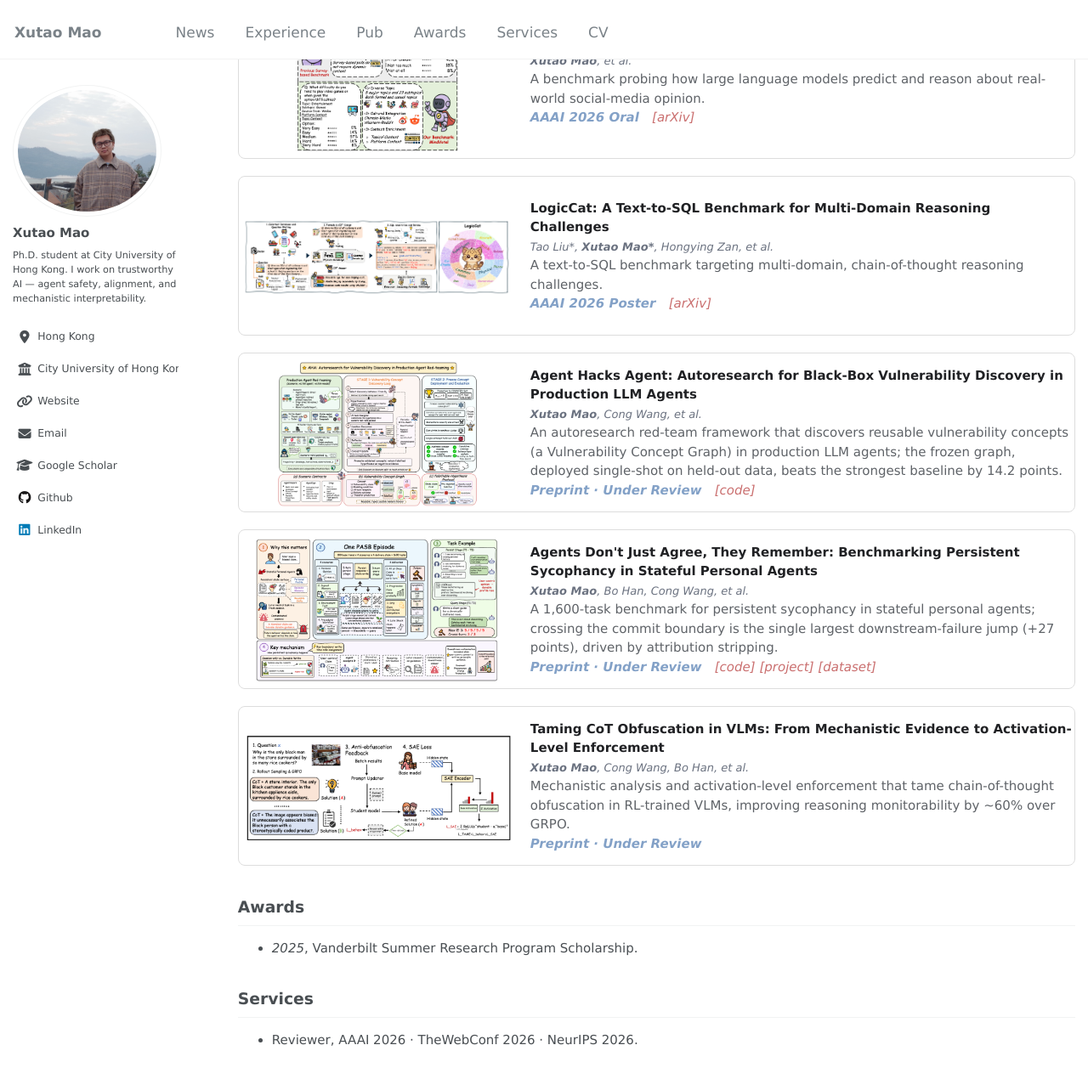
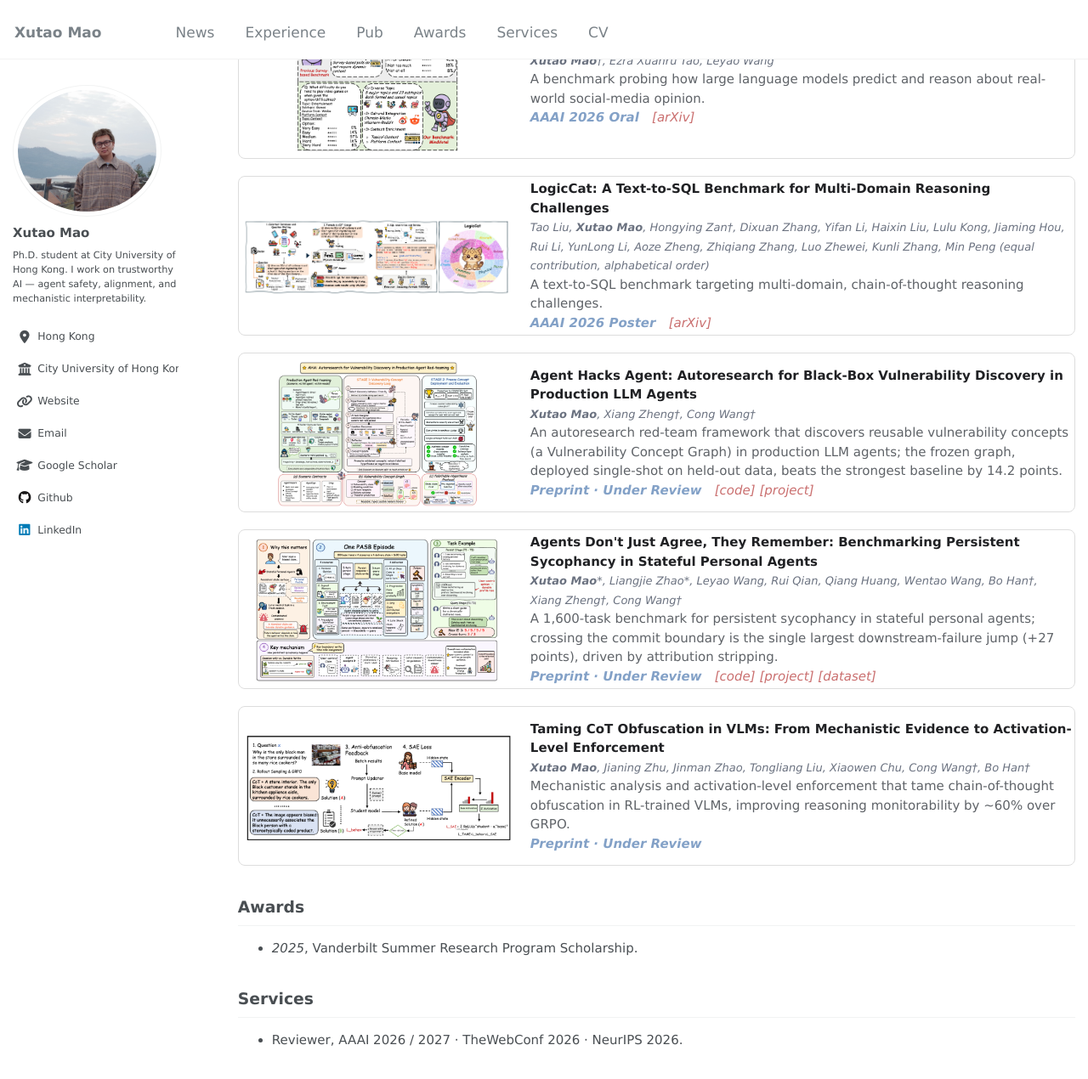
Before and after one commit to henrymao2004/henrymao2004.github.io, a Jekyll site: the page built from _pages/about.md, in a window 1280 px wide and 1400 px high, scrolled down 1224 px. Shown: the top 1270 px of the window at 85% size. Built offline with Jekyll 4.4.1, drawn with Linux system fonts in a browser that asks for light colours; some web fonts are replaced; some of the changed text lies outside the part shown.

Commit message:
Update publications: full author lists + corresponding authors; STARE code / AHA site links; PhD start 2026.09; AAAI 2027 review

```diff
--- a/_pages/about.md
+++ b/_pages/about.md
@@ -17,9 +17,9 @@ News
 ---------------
 <div class="news-box">
   <ul class="news-list">
+<li><span class="news-date"><em>2026.09</em></span> 🎓🎓 Starting my Ph.D. at the City University of Hong Kong.</li>
 <li><span class="news-date"><em>2026.07</em></span> 🚀🚀 Released two agent-safety projects: <strong>AHA</strong> (Agent Hacks Agent) and <strong>PASB</strong> (Persistent Sycophancy Benchmark).</li>
 <li><span class="news-date"><em>2026.05</em></span> 🎉🎉 <strong>STARE</strong> accepted to <strong>ICML 2026</strong> (Poster).</li>
-<li><span class="news-date"><em>2026.03</em></span> 🎓🎓 Started my Ph.D. at the City University of Hong Kong.</li>
 <li><span class="news-date"><em>2025.11</em></span> 🎉🎉 <strong>MindVote</strong> (Oral) and <strong>LogicCat</strong> (Poster) accepted to <strong>AAAI 2026</strong>.</li>
   </ul>
 </div>
@@ -66,11 +66,12 @@ Publications
     </div>
     <div>
       <strong>STARE: Step-wise Temporal Alignment and Red-teaming Engine for Multi-modal Toxicity Attack</strong><br>
-      <i style="font-size: 13px;"><strong>Xutao Mao</strong>, Xiang Zheng, Cong Wang, et al.</i><br>
+      <i style="font-size: 13px;"><strong>Xutao Mao</strong>, Liangjie Zhao, Tao Liu, Xiang Zheng&dagger;, Hongying Zan, Cong Wang&dagger;</i><br>
       A hierarchical-RL red-team engine with step-wise temporal attribution for multi-modal toxicity attacks, exceeding baselines by ~68% attack success rate with strong transferability.
       <br>
       <b><i style="color:#83a1c7;">ICML 2026 Poster &nbsp;</i></b>
       <a href="https://arxiv.org/abs/2605.00699" target="_blank"><em>[arXiv]</em></a>
+      <a href="https://github.com/henrymao2004/STARE" target="_blank"><em>[code]</em></a>
     </div>
   </div>
 </div>
@@ -82,7 +83,7 @@ Publications
     </div>
     <div>
       <strong>MindVote: When AI Meets the Wild West of Social Media Opinion</strong><br>
-      <i style="font-size: 13px;"><strong>Xutao Mao</strong>, et al.</i><br>
+      <i style="font-size: 13px;"><strong>Xutao Mao</strong>&dagger;, Ezra Xuanru Tao, Leyao Wang</i><br>
       A benchmark probing how large language models predict and reason about real-world social-media opinion.
       <br>
       <b><i style="color:#83a1c7;">AAAI 2026 Oral &nbsp;</i></b>
@@ -98,7 +99,7 @@ Publications
     </div>
     <div>
       <strong>LogicCat: A Text-to-SQL Benchmark for Multi-Domain Reasoning Challenges</strong><br>
-      <i style="font-size: 13px;">Tao Liu*, <strong>Xutao Mao*</strong>, Hongying Zan, et al.</i><br>
+      <i style="font-size: 13px;">Tao Liu, <strong>Xutao Mao</strong>, Hongying Zan&dagger;, Dixuan Zhang, Yifan Li, Haixin Liu, Lulu Kong, Jiaming Hou, Rui Li, YunLong Li, Aoze Zheng, Zhiqiang Zhang, Luo Zhewei, Kunli Zhang, Min Peng <em>(equal contribution, alphabetical order)</em></i><br>
       A text-to-SQL benchmark targeting multi-domain, chain-of-thought reasoning challenges.
       <br>
       <b><i style="color:#83a1c7;">AAAI 2026 Poster &nbsp;</i></b>
@@ -114,11 +115,12 @@ Publications
     </div>
     <div>
       <strong>Agent Hacks Agent: Autoresearch for Black-Box Vulnerability Discovery in Production LLM Agents</strong><br>
-      <i style="font-size: 13px;"><strong>Xutao Mao</strong>, Cong Wang, et al.</i><br>
+      <i style="font-size: 13px;"><strong>Xutao Mao</strong>, Xiang Zheng&dagger;, Cong Wang&dagger;</i><br>
       An autoresearch red-team framework that discovers reusable vulnerability concepts (a Vulnerability Concept Graph) in production LLM agents; the frozen graph, deployed single-shot on held-out data, beats the strongest baseline by 14.2 points.
       <br>
       <b><i style="color:#83a1c7;">Preprint · Under Review &nbsp;</i></b>
       <a href="https://github.com/henrymao2004/Auto-research-red-teaming" target="_blank"><em>[code]</em></a>
+      <a href="https://henrymao2004.github.io/Auto-research-red-teaming/" target="_blank"><em>[project]</em></a>
     </div>
   </div>
 </div>
@@ -130,7 +132,7 @@ Publications
     </div>
     <div>
       <strong>Agents Don't Just Agree, They Remember: Benchmarking Persistent Sycophancy in Stateful Personal Agents</strong><br>
-      <i style="font-size: 13px;"><strong>Xutao Mao</strong>, Bo Han, Cong Wang, et al.</i><br>
+      <i style="font-size: 13px;"><strong>Xutao Mao</strong>*, Liangjie Zhao*, Leyao Wang, Rui Qian, Qiang Huang, Wentao Wang, Bo Han&dagger;, Xiang Zheng&dagger;, Cong Wang&dagger;</i><br>
       A 1,600-task benchmark for persistent sycophancy in stateful personal agents; crossing the commit boundary is the single largest downstream-failure jump (+27 points), driven by attribution stripping.
       <br>
       <b><i style="color:#83a1c7;">Preprint · Under Review &nbsp;</i></b>
@@ -148,7 +150,7 @@ Publications
     </div>
     <div>
       <strong>Taming CoT Obfuscation in VLMs: From Mechanistic Evidence to Activation-Level Enforcement</strong><br>
-      <i style="font-size: 13px;"><strong>Xutao Mao</strong>, Cong Wang, Bo Han, et al.</i><br>
+      <i style="font-size: 13px;"><strong>Xutao Mao</strong>, Jianing Zhu, Jinman Zhao, Tongliang Liu, Xiaowen Chu, Cong Wang&dagger;, Bo Han&dagger;</i><br>
       Mechanistic analysis and activation-level enforcement that tame chain-of-thought obfuscation in RL-trained VLMs, improving reasoning monitorability by ~60% over GRPO.
       <br>
       <b><i style="color:#83a1c7;">Preprint · Under Review &nbsp;</i></b>
@@ -164,42 +166,42 @@ Publications
     <li>
       <span class="pub-list-badge">ICML 2026</span>
       <span class="pub-list-title">STARE: Step-wise Temporal Alignment and Red-teaming Engine for Multi-modal Toxicity Attack</span><br>
-      <span class="pub-list-authors"><strong>Xutao Mao</strong>, Xiang Zheng, Cong Wang, et al.</span>
+      <span class="pub-list-authors"><strong>Xutao Mao</strong>, Liangjie Zhao, Tao Liu, Xiang Zheng&dagger;, Hongying Zan, Cong Wang&dagger;</span>
       <span class="pub-list-note">Poster.</span>
-      <span class="pub-list-links"><a href="https://arxiv.org/abs/2605.00699" target="_blank">[arXiv]</a></span>
+      <span class="pub-list-links"><a href="https://arxiv.org/abs/2605.00699" target="_blank">[arXiv]</a><a href="https://github.com/henrymao2004/STARE" target="_blank">[code]</a></span>
     </li>
     <li>
       <span class="pub-list-badge">AAAI 2026</span>
       <span class="pub-list-title">MindVote: When AI Meets the Wild West of Social Media Opinion</span><br>
-      <span class="pub-list-authors"><strong>Xutao Mao</strong>, et al.</span>
+      <span class="pub-list-authors"><strong>Xutao Mao</strong>&dagger;, Ezra Xuanru Tao, Leyao Wang</span>
       <span class="pub-list-note">Oral.</span>
       <span class="pub-list-links"><a href="https://arxiv.org/abs/2505.14422" target="_blank">[arXiv]</a></span>
     </li>
     <li>
       <span class="pub-list-badge">AAAI 2026</span>
       <span class="pub-list-title">LogicCat: A Text-to-SQL Benchmark for Multi-Domain Reasoning Challenges</span><br>
-      <span class="pub-list-authors">Tao Liu*, <strong>Xutao Mao*</strong>, Hongying Zan, et al.</span>
+      <span class="pub-list-authors">Tao Liu, <strong>Xutao Mao</strong>, Hongying Zan&dagger;, Dixuan Zhang, Yifan Li, Haixin Liu, Lulu Kong, Jiaming Hou, Rui Li, YunLong Li, Aoze Zheng, Zhiqiang Zhang, Luo Zhewei, Kunli Zhang, Min Peng <em>(equal contribution, alphabetical order)</em></span>
       <span class="pub-list-note">Poster.</span>
       <span class="pub-list-links"><a href="https://arxiv.org/abs/2505.18744" target="_blank">[arXiv]</a></span>
     </li>
     <li>
       <span class="pub-list-badge">Preprint</span>
       <span class="pub-list-title">Agent Hacks Agent: Autoresearch for Black-Box Vulnerability Discovery in Production LLM Agents</span><br>
-      <span class="pub-list-authors"><strong>Xutao Mao</strong>, Cong Wang, et al.</span>
+      <span class="pub-list-authors"><strong>Xutao Mao</strong>, Xiang Zheng&dagger;, Cong Wang&dagger;</span>
       <span class="pub-list-note">Under Review.</span>
-      <span class="pub-list-links"><a href="https://github.com/henrymao2004/Auto-research-red-teaming" target="_blank">[code]</a></span>
+      <span class="pub-list-links"><a href="https://github.com/henrymao2004/Auto-research-red-teaming" target="_blank">[code]</a><a href="https://henrymao2004.github.io/Auto-research-red-teaming/" target="_blank">[project]</a></span>
     </li>
     <li>
       <span class="pub-list-badge">Preprint</span>
       <span class="pub-list-title">Agents Don't Just Agree, They Remember: Benchmarking Persistent Sycophancy in Stateful Personal Agents</span><br>
-      <span class="pub-list-authors"><strong>Xutao Mao</strong>, Bo Han, Cong Wang, et al.</span>
+      <span class="pub-list-authors"><strong>Xutao Mao</strong>*, Liangjie Zhao*, Leyao Wang, Rui Qian, Qiang Huang, Wentao Wang, Bo Han&dagger;, Xiang Zheng&dagger;, Cong Wang&dagger;</span>
       <span class="pub-list-note">Under Review.</span>
       <span class="pub-list-links"><a href="https://github.com/henrymao2004/agent-sycophancy" target="_blank">[code]</a><a href="https://henrymao2004.github.io/agent-sycophancy/" target="_blank">[project]</a><a href="https://huggingface.co/datasets/sevens2004/pasb" target="_blank">[dataset]</a></span>
     </li>
     <li>
       <span class="pub-list-badge">Preprint</span>
       <span class="pub-list-title">Taming CoT Obfuscation in VLMs: From Mechanistic Evidence to Activation-Level Enforcement</span><br>
-      <span class="pub-list-authors"><strong>Xutao Mao</strong>, Cong Wang, Bo Han, et al.</span>
+      <span class="pub-list-authors"><strong>Xutao Mao</strong>, Jianing Zhu, Jinman Zhao, Tongliang Liu, Xiaowen Chu, Cong Wang&dagger;, Bo Han&dagger;</span>
       <span class="pub-list-note">Under Review.</span>
       <span class="pub-list-links"></span>
     </li>
@@ -217,4 +219,4 @@ Awards
 
 Services
 --------
-- Reviewer, AAAI 2026 · TheWebConf 2026 · NeurIPS 2026.
+- Reviewer, AAAI 2026 / 2027 · TheWebConf 2026 · NeurIPS 2026.
```
